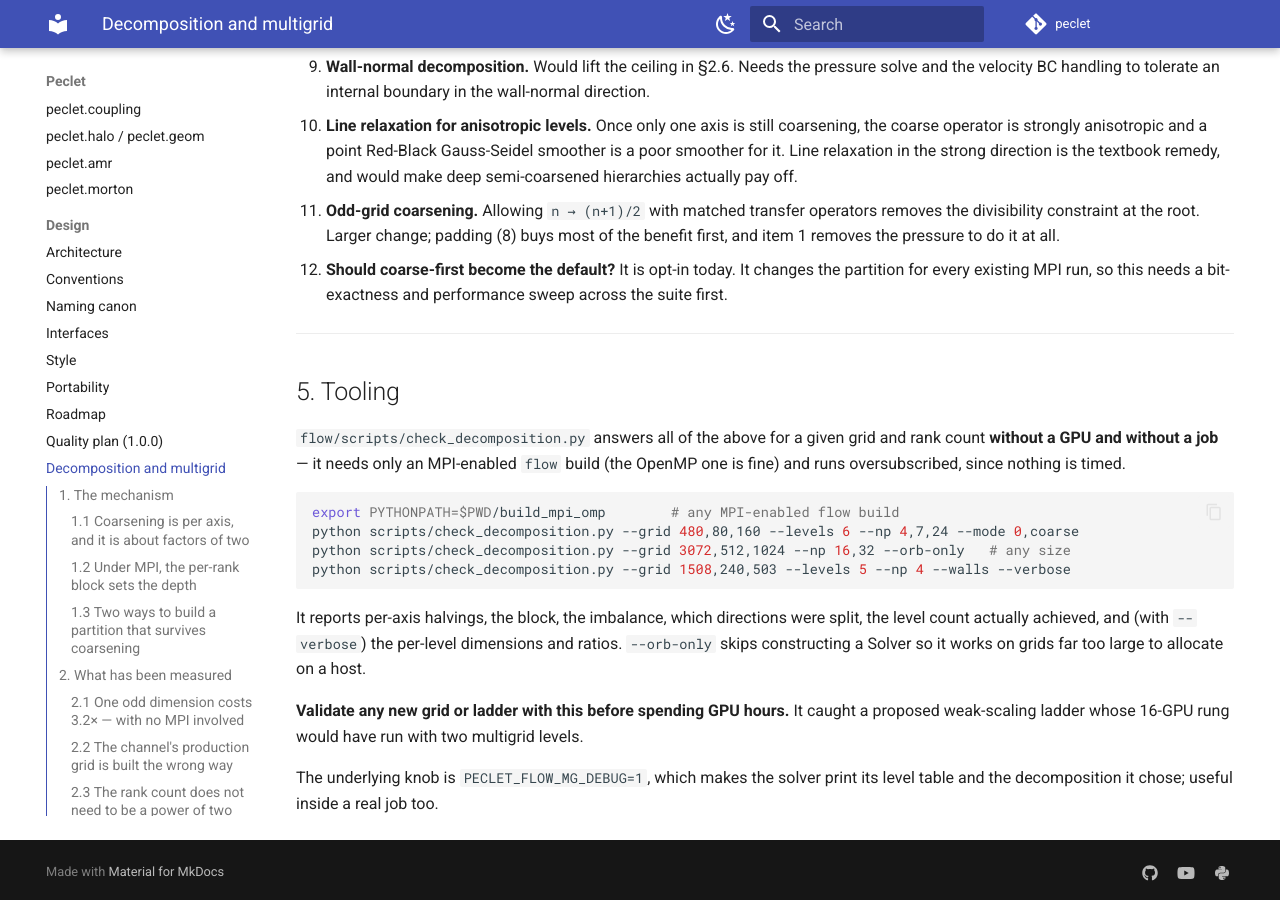
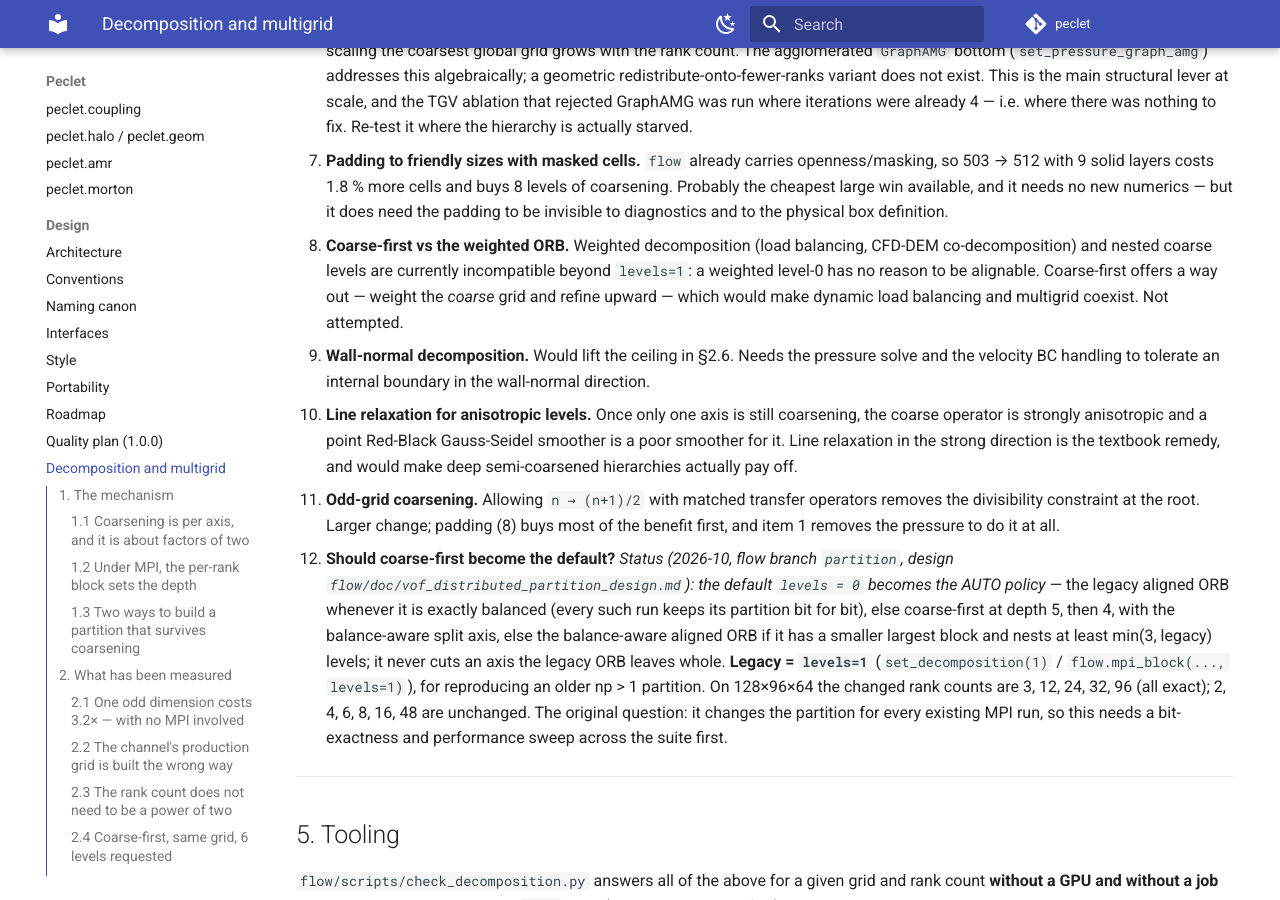
Before and after one commit to computational-chemical-engineering/peclet, an MkDocs documentation site: the page built from docs/DECOMPOSITION_AND_MULTIGRID.md, in a window 1280 px wide and 900 px high, scrolled down 8905 px. Built offline with MkDocs 1.6.1 and Material for MkDocs 9.7.7, drawn with Linux system fonts in a browser that asks for light colours; comment, search, counter and statistics services are not loaded; some of the changed text lies outside the part shown.

Commit message:
docs: partition design WO-4 -- L3/CCD rule 9, auto decomposition (levels=1 = legacy), genoa hybrid recipe
flow doc/vof_distributed_partition_design.md §5.4 (branch partition). DECOMPOSITION_AND_MULTIGRID.md:
§3 rule 9 (threads per rank divide the L3 domain; one rank per L3 domain; 8x3 / 6x4 numbers), §4
item 13 (the auto policy, legacy = levels 1), items 2/3 partially addressed by SplitAxis::Balanced
(cap unchanged). SNELLIUS.md: one-NUMA-domain hybrid recipe (3x8, 6x4; cpus-per-task, cpu-bind
cores, OMP_PLACES=cores, OMP_PROC_BIND=close). Genoa numbers enter after S-PART.

```diff
--- a/docs/DECOMPOSITION_AND_MULTIGRID.md
+++ b/docs/DECOMPOSITION_AND_MULTIGRID.md
@@ -277,6 +277,15 @@ ladder, because MueLu *repartitions its coarse levels onto fewer ranks* rather t
    count in 8× steps), compute weak efficiency from **per-GPU throughput**, which corrects for it.
 7. **Watch `last_pressure_iterations()`, not just ms/step.** A clamped iteration count (equal to
    `PMAXIT` every step) means the solve never converged and the timing measures the cap, not the work.
+9. **Threads per rank must divide the cores per L3 (CCD) domain; prefer one rank per L3 domain.**
+   A rank whose OpenMP team spans two L3 domains runs its small, synchronization-bound kernels
+   1.4–2.7× slower (cross-CCD cache-line and barrier latency), and no partition fixes that: genoa
+   (8-core CCDs) 8 ranks × 3 threads = 100.4 ms/step, ranks 2 and 5 straddling, +17.6 ms; the
+   workstation (5965WX, 6-core CCDs) shows the same with the roles swapped, 6×4 = 67.6 against
+   4×6 = 47.1 and 1×24 = 52.3 (`flow/doc/vof_distributed_partition_design.md` F8, §0). Genoa:
+   T ∈ {1, 2, 4, 8}; 5965WX: T ∈ {1, 2, 3, 6}. `flow.Solver.init_mpi` prints one stderr line naming
+   the straddling ranks when every OpenMP thread is pinned to one CPU. Launch recipes: SNELLIUS.md
+   ("One NUMA domain, hybrid MPI × OpenMP").
 
 ---
 
@@ -352,10 +361,16 @@ Roughly in order of expected value.
    The user-facing framing to keep in mind: **the number of iterations should be a property of the
    problem, not of the rank count.**
 
-2. **Derive the alignment cap from the requested depth.** It is hard-coded at 16 (five levels) in
+2. **Derive the alignment cap from the requested depth.** *Partially addressed (2026-10): the
+   default "auto" decomposition (item 13) adds core's balance-aware split axis
+   (`SplitAxis::Balanced`), which reaches exact balance at cap 16 where the longest-axis snap does
+   not; the cap itself is unchanged.* It is hard-coded at 16 (five levels) in
    `coarsenAlignment`. It should follow `MGLEVELS` bounded by a load-balance budget, the way
    coarse-first already does. §2.5 is the regression to protect.
-3. **Graceful degradation instead of skipping the snap.** The aligned ORB abandons alignment entirely
+3. **Graceful degradation instead of skipping the snap.** *Partially addressed (2026-10): the
+   balance-aware split axis never chooses an aligned axis too short to cut aligned as an
+   alternative, so it introduces no new unaligned cut; the snap itself is unchanged.* The aligned
+   ORB abandons alignment entirely
    once a sub-box drops below `2*align` (`initImpl`), which silently costs a level — visible as np=7,
    12, 16, 24 dropping from 6 levels to 5 in §2.3. Snapping to the largest power of two that still
    fits would keep the depth.
@@ -405,8 +420,16 @@ Roughly in order of expected value.
 12. **Odd-grid coarsening.** Allowing `n → (n+1)/2` with matched transfer operators removes the
    divisibility constraint at the root. Larger change; padding (8) buys most of the benefit first, and item 1 removes the
    pressure to do it at all.
-13. **Should coarse-first become the default?** It is opt-in today. It changes the partition for every
-   existing MPI run, so this needs a bit-exactness and performance sweep across the suite first.
+13. **Should coarse-first become the default?** *Status (2026-10, flow branch `partition`, design
+   `flow/doc/vof_distributed_partition_design.md`): the default `levels = 0` becomes the AUTO
+   policy* — the legacy aligned ORB whenever it is exactly balanced (every such run keeps its
+   partition bit for bit), else coarse-first at depth 5, then 4, with the balance-aware split axis,
+   else the balance-aware aligned ORB if it has a smaller largest block and nests at least
+   min(3, legacy) levels; it never cuts an axis the legacy ORB leaves whole. **Legacy = `levels=1`**
+   (`set_decomposition(1)` / `flow.mpi_block(..., levels=1)`), for reproducing an older np > 1
+   partition. On 128×96×64 the changed rank counts are 3, 12, 24, 32, 96 (all exact); 2, 4, 6, 8,
+   16, 48 are unchanged. The original question: it changes the partition for every existing MPI
+   run, so this needs a bit-exactness and performance sweep across the suite first.
 
 ---
 
```
Also changed, not shown: docs/SNELLIUS.md (+16 -0 lines).
